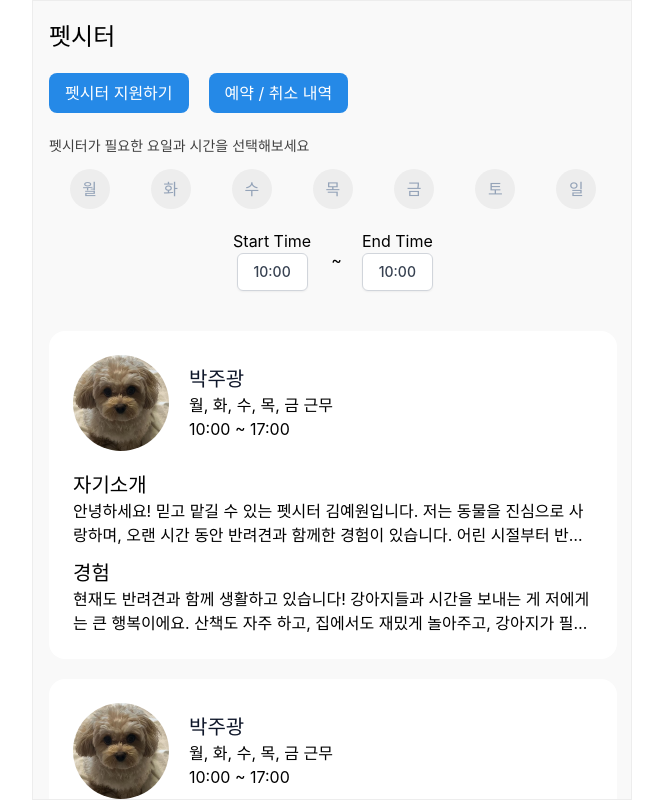
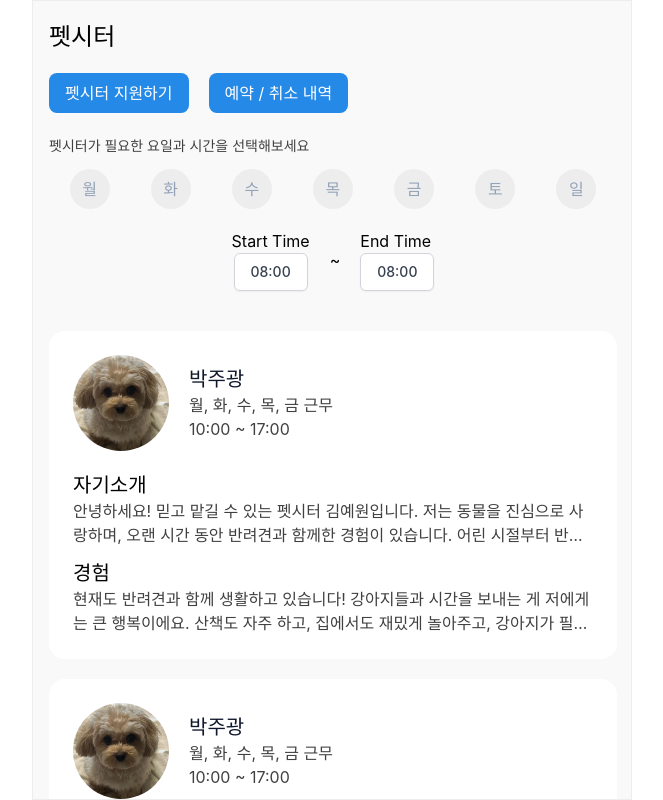
Before and after one commit to URECA-TEAM3/moongchee-client, a React (Vite) app: page /petsitter in a window 1280 px wide. Shown: the whole page, without its empty margins (308-971 px from the left). Built offline with nearby package versions, Linux system fonts and the light colour scheme.

Commit message:
feat: fix dropdown props and add petsitter detail page

```diff
--- a/src/components/DropDown.jsx
+++ b/src/components/DropDown.jsx
@@ -1,6 +1,6 @@
 import React, { useState, useEffect, useRef } from 'react';
 
-const Dropdown = ({ label, options, title, onSelect }) => {
+const Dropdown = ({ label, options, onSelect }) => {
   const [isOpen, setIsOpen] = useState(false);
   const dropdownRef = useRef(null);
 
@@ -28,7 +28,6 @@ const Dropdown = ({ label, options, title, onSelect }) => {
 
   return (
     <div className="start flex-1 flex justify-center items-center flex-col">
-      <span>{title}</span>
       <div ref={dropdownRef} className="relative text-left inline-block">
         <div>
           <button
--- a/src/components/PetSitterInfo.jsx
+++ b/src/components/PetSitterInfo.jsx
@@ -17,19 +17,19 @@ const PetSitterInfo = ({ info }) => {
         <div className="personal ml-5">
           <span className="text-xl text-slate-900 font-medium">{info.name}</span>
           <div className="weekday">
-            <div className="holiday">{info.weekday} 근무</div>
-            <span className="workTime">{`${info.startTime} ~ ${info.endTime}`}</span>
+            <div className="holiday text-text">{info.weekday} 근무</div>
+            <span className="workTime text-text">{`${info.startTime} ~ ${info.endTime}`}</span>
           </div>
         </div>
       </div>
       <div className="personal-history mt-5 flex flex-col gap-3">
         <div>
           <span className="text-xl font-medium ">자기소개</span>
-          <div className="w-[520px] overflow-hidden text-ellipsis line-clamp-2">{info.introduction}</div>
+          <div className="w-[520px] overflow-hidden text-ellipsis line-clamp-2 text-text">{info.introduction}</div>
         </div>
         <div>
           <span className="text-xl font-medium">경험</span>
-          <div className="w-[520px] overflow-hidden text-ellipsis line-clamp-2">{info.experience}</div>
+          <div className="w-[520px] overflow-hidden text-ellipsis line-clamp-2 text-text">{info.experience}</div>
         </div>
       </div>
     </div>
--- a/src/pages/petsitter/index.jsx
+++ b/src/pages/petsitter/index.jsx
@@ -6,8 +6,8 @@ import Dropdown from '../../components/DropDown';
 const index = () => {
   const [sitterList, setSitterList] = useState([]);
   const [isPetSitter, setIsPetSitter] = useState(false);
-  const [startTime, setStartTime] = useState('');
-  const [endTime, setEndTime] = useState('');
+  const [startTime, setStartTime] = useState('08:00');
+  const [endTime, setEndTime] = useState('08:00');
   const [dayList, setDayList] = useState([
     {
       name: '월',
@@ -140,9 +140,10 @@ const index = () => {
             ))}
           </div>
           <div className="flex justify-center items-center gap-5 mt-5">
-            <div className="start flex justify-center items-center flex-col">
+            <div>
+              <span>Start Time</span>
               <Dropdown
-                label={'10:00'}
+                label={startTime}
                 options={dropDownTime}
                 title={'Start Time'}
                 onSelect={(option) => {
@@ -152,8 +153,9 @@ const index = () => {
             </div>
             ~
             <div className="end">
+              <span>End Time</span>
               <Dropdown
-                label={'10:00'}
+                label={endTime}
                 options={dropDownTime}
                 title={'End Time'}
                 onSelect={(option) => {
--- a/src/pages/petsitterDetail/index.jsx
+++ b/src/pages/petsitterDetail/index.jsx
@@ -5,9 +5,39 @@ const index = () => {
   const location = useLocation();
   const { info } = location.state || {};
 
-  console.log(info);
-
-  return <div>hi</div>;
+  return (
+    <div className="container px-4 py-5 h-full overflow-y-scroll flex items-center flex-col">
+      <div
+        className="card bg-white rounded-2xl px-6 py-6 hover:shadow-lg shadow-black-500/50 cursor-pointer ease-in duration-200 mt-10"
+        onClick={() => handleInfoClick(info.name)}
+      >
+        <div className="profile flex items-center justify-between">
+          <div className="flex items-center">
+            <img src="/src/assets/images/dog.jpeg" className="object-cover object-center w-24 h-24 rounded-full " />
+            <div className="personal ml-5">
+              <span className="text-xl text-slate-900 font-medium">{info.name}</span>
+              <div className="weekday">
+                <div className="holiday text-text">{info.weekday} 근무</div>
+                <span className="workTime text-text">{`${info.startTime} ~ ${info.endTime}`}</span>
+              </div>
+            </div>
+          </div>
+          <button className="text-white bg-primary px-4 py-2 rounded-lg font-normal">예약</button>
+        </div>
+        <div className="personal-history mt-5 flex flex-col gap-3">
+          <div>
+            <span className="text-xl font-medium ">자기소개</span>
+            <div className="text-text">{info.introduction}</div>
+          </div>
+          <div>
+            <span className="text-xl font-medium">경험</span>
+            <div className="text-text">{info.experience}</div>
+          </div>
+        </div>
+      </div>
+      <button className="text-white bg-primary px-4 py-2 rounded-lg font-normal mt-10 w-[300px]">예약하기</button>
+    </div>
+  );
 };
 
 export default index;
```
